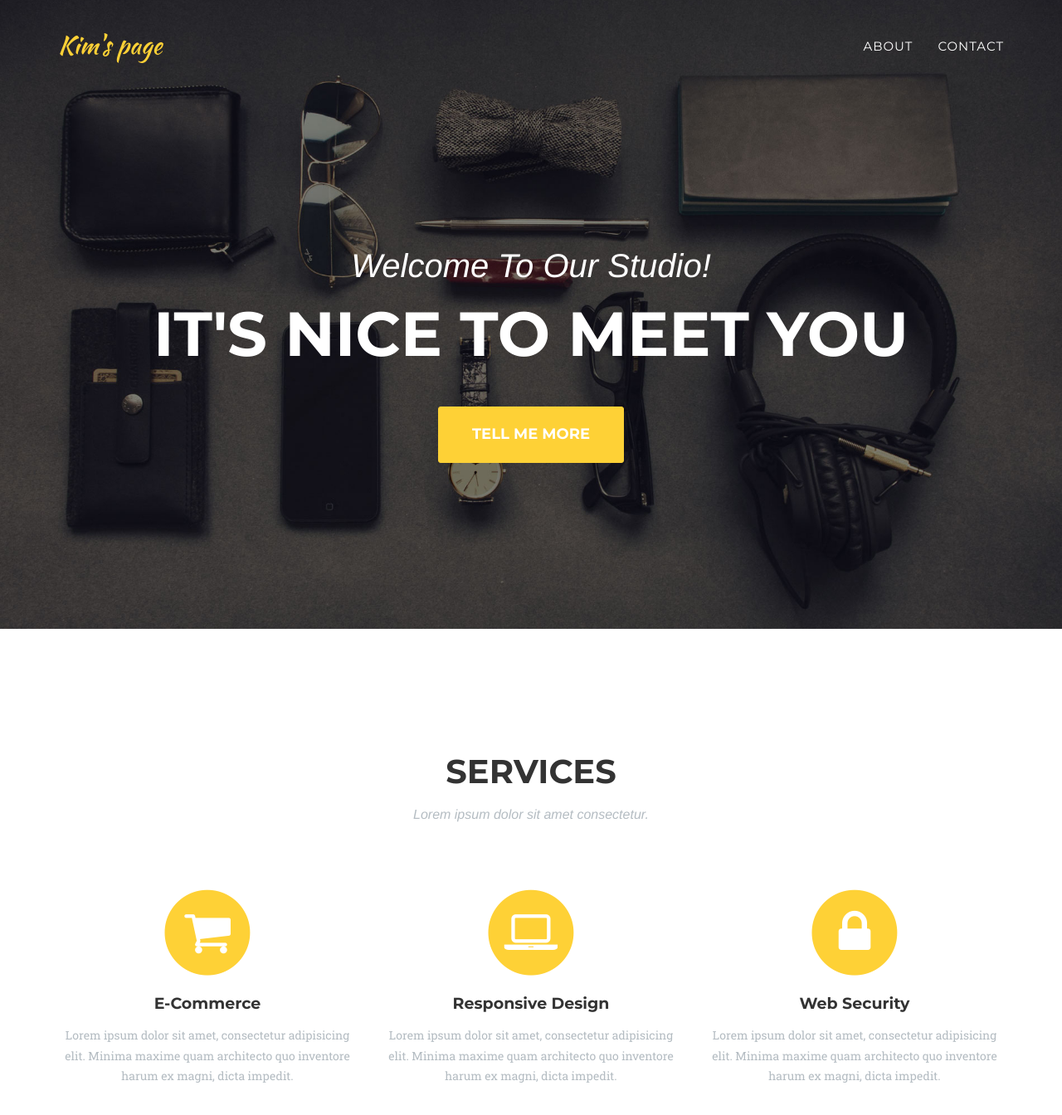
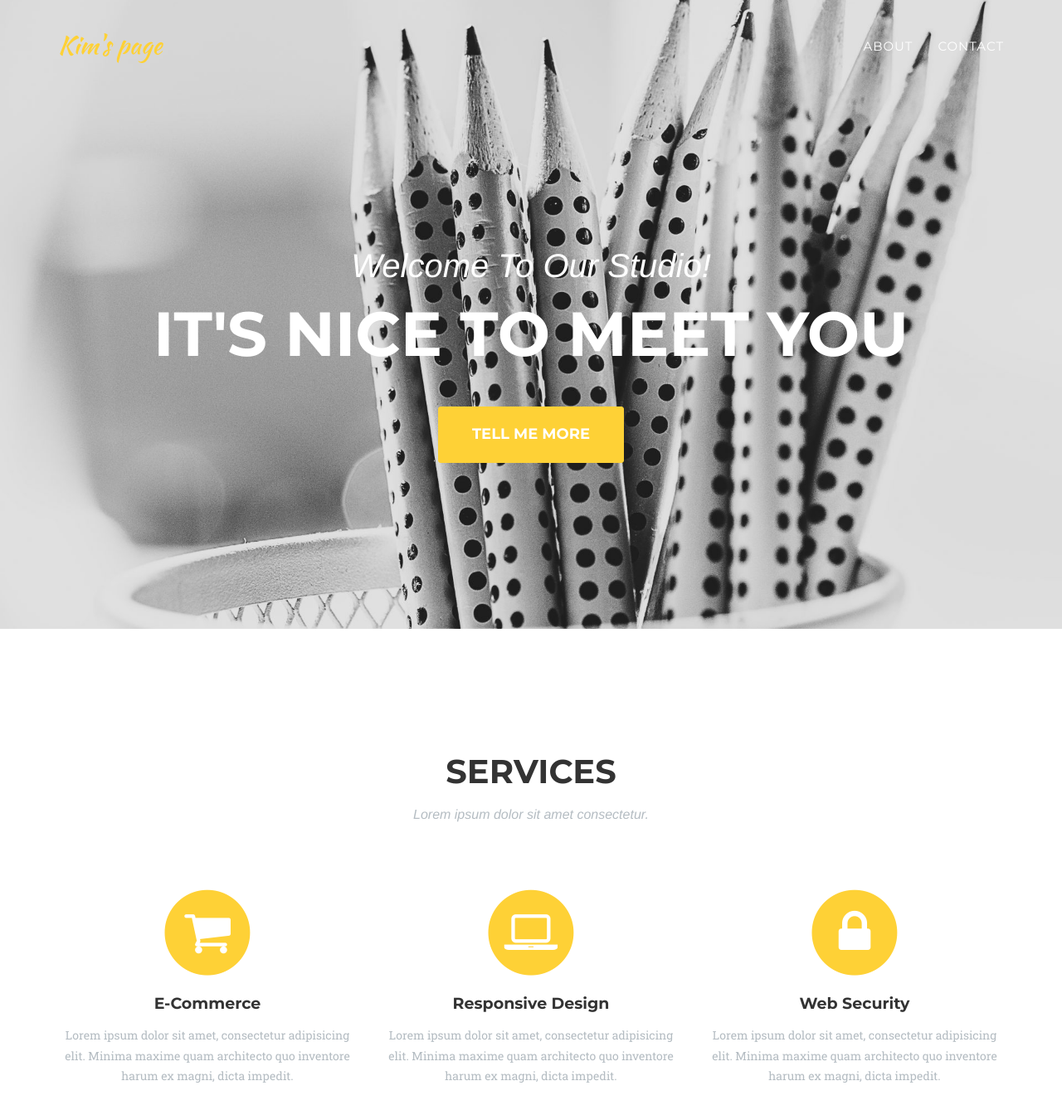
Before and after one commit to kimbrarian/jekyll, a Jekyll site: the page built from index.html, in a window 1280 px wide and 1400 px high. Shown: the top 1344 px of the window at 83% size. Built offline with Jekyll 4.4.1, drawn with Linux system fonts in a browser that asks for light colours; some web fonts are replaced.

Commit message:
Update agency.css

```diff
--- a/_includes/css/agency.css
+++ b/_includes/css/agency.css
@@ -269,7 +269,8 @@ header {
     text-align: center;
     color: #fff;
     background-attachment: scroll;
-    background-image: url('{{ site.baseurl }}/img/header-bg.jpg');
+    /*background-image: url('{{ site.baseurl }}/img/header-bg.jpg');*/
+    background-image: url('{{ site.baseurl }}/img/cropped-FI3UYVGNFD.jpg');
     background-position: center center;
     background-repeat: none;
     -webkit-background-size: cover;
```
